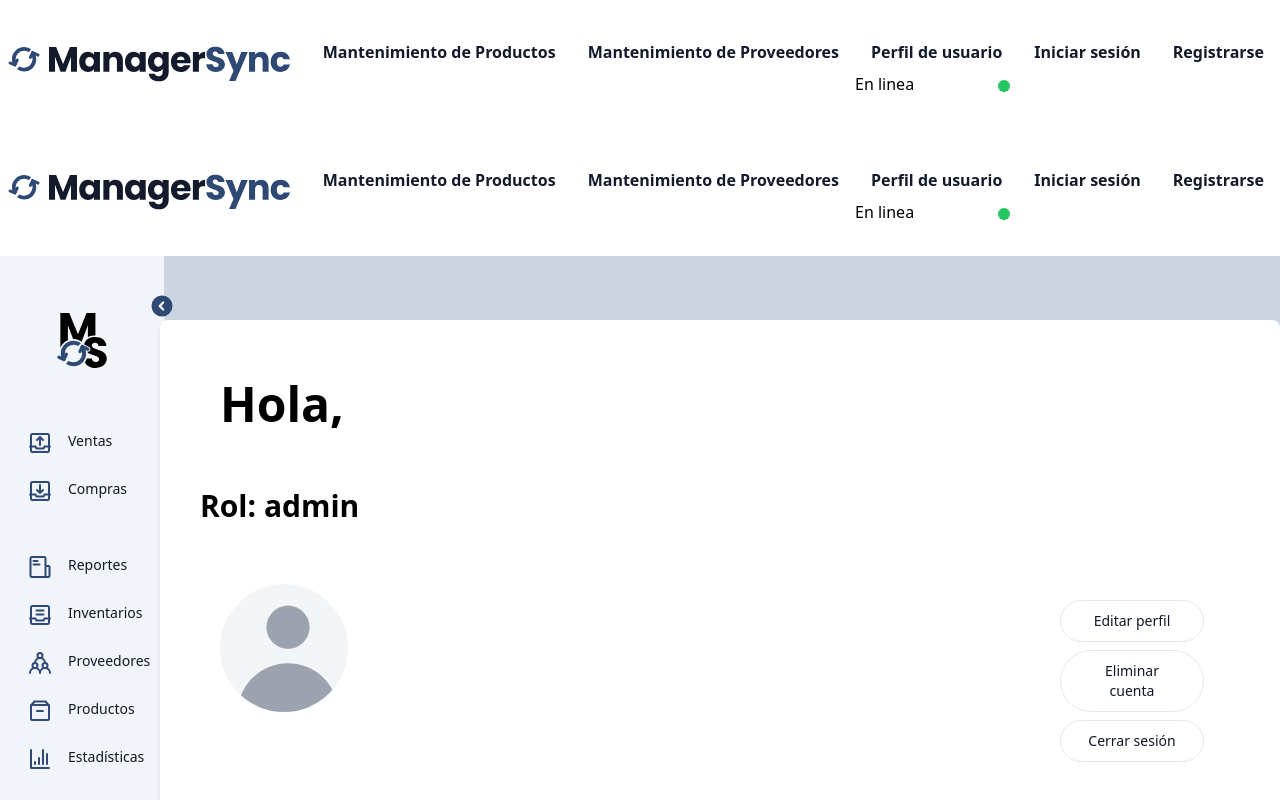
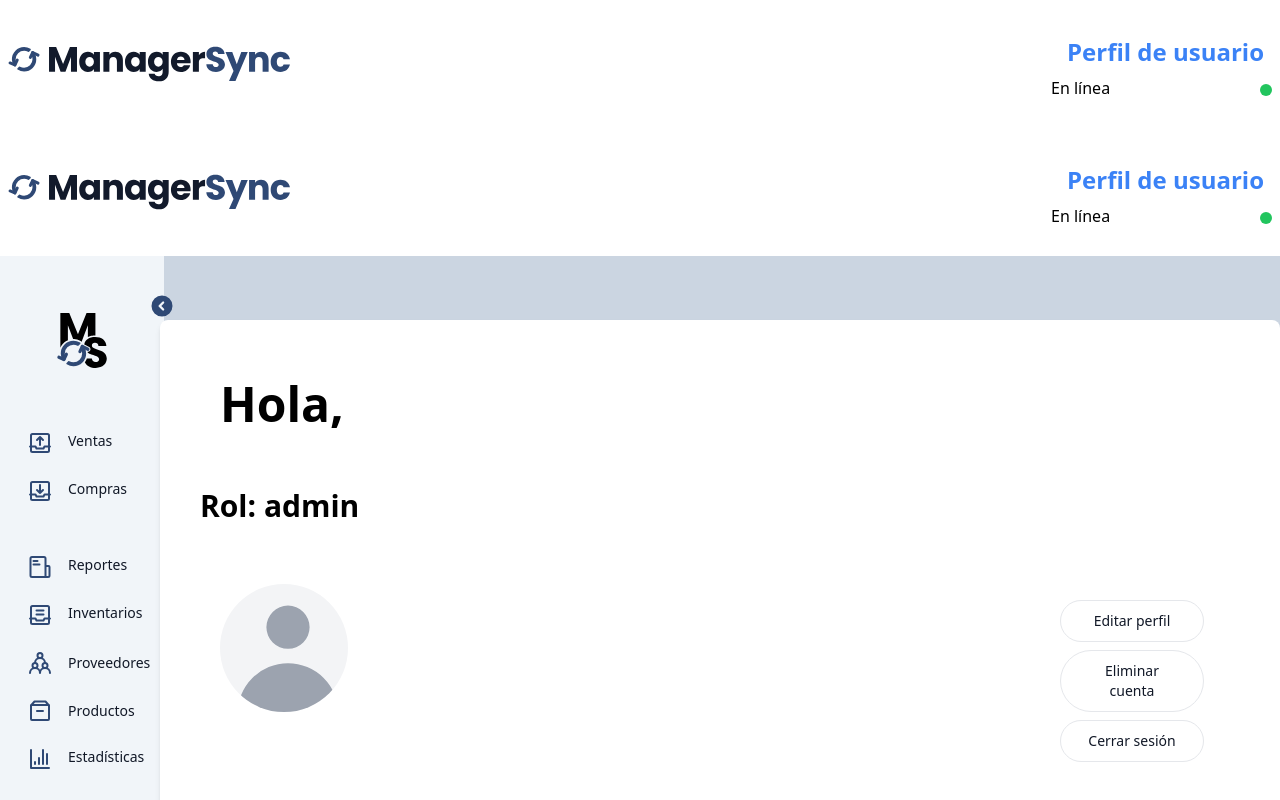
Before and after one commit to brsflls/ManagerSync-Desarrollo, a React (Vite) app: page /HomePage in a window 1280 px wide. Shown: the top 800 px of the page. Built offline with nearby package versions, Linux system fonts and the light colour scheme; sample sign-in values are in the browser's storage.

Commit message:
demo_ajustado

```diff
--- a/src/components/Header.jsx
+++ b/src/components/Header.jsx
@@ -1,47 +1,52 @@
-import React, { useState } from 'react'
-import {Link} from "react-router-dom"
+import React, { useState } from 'react';
+import { Link } from "react-router-dom";
 import { ReactSVG } from 'react-svg';
 import { useUser } from './hooks/UserContext';
 import "../../dev/css/components/_header.css";
 
 export const Header = () => {
-    const [menuOpen, setMenuOpen] = useState(false)
+    const [menuOpen, setMenuOpen] = useState(false);
     const { user } = useUser();
 
     return (
         <nav>
-            <Link to="/" className="logo">
+            {/* Condicional para redirigir según el estado de autenticación */}
+            <Link to={user ? "/Settings" : "/"} className="logo">
                 <ReactSVG src="src/assets/logo-completo.svg" />
+            </Link>
 
-            </Link>
-            <div className="menu" onClick={()=>{setMenuOpen(!menuOpen)}}>
+            <div className="menu" onClick={() => setMenuOpen(!menuOpen)}>
                 <span></span>
                 <span></span>
                 <span></span>
             </div>
+
             <ul className={menuOpen ? "open" : ""}>
+                {/* Mostrar solo si el usuario está autenticado */}
+                {user ? (
                     <li>
-                <Link to="/MantenimientoProductos">Mantenimiento de Productos</Link>
+                        <Link
+                            to="/Settings"
+                            className="text-blue-500 text-2xl"
+                        >
+                            Perfil de usuario
+                        </Link>
+                        <div className="relative">
+                            <div className="w-3 h-3 bg-green-500 rounded-full absolute top-2 right-2" />En línea
+                        </div>
                     </li>
-            <li>
-                <Link to="/MantenimientoProveedores">Mantenimiento de Proveedores</Link>
-            </li>
-            <li>
-                <Link to="/Settings">Perfil de usuario</Link>
-
-                {user && ( // Mostrar el círculo verde si hay un usuario autenticado
-                <div className="relative">
-                    <div className="w-3 h-3 bg-green-500 rounded-full absolute top-2 right-2" />En linea
-                </div>
-            )}
-            </li>
+                ) : (
+                    // Mostrar solo si no hay usuario autenticado
+                    <>
                         <li>
                             <Link to="/Login">Iniciar sesión</Link>
                         </li>
                         <li>
                             <Link to="/Registro">Registrarse</Link>
                         </li>
-
+                    </>
+                )}
             </ul>
-    </nav>)
-}
+        </nav>
+    );
+};
--- a/src/components/Sidebar.jsx
+++ b/src/components/Sidebar.jsx
@@ -1,4 +1,5 @@
 import { useState } from "react";
+import { Link } from "react-router-dom"; // Importa Link
 import logoImage from '../assets/logo-reducido.svg';
 import controlImage from '../assets/control.svg';
 
@@ -7,60 +8,67 @@ export function Sidebar() {
     const Menus = [
         { title: "Ventas", src: "Ventas" },
         { title: "Compras", src: "Compras" },
-    { title: "Reportes", src: "Reportes" , gap: true  },
+        { title: "Reportes", src: "Reportes", gap: true },
         { title: "Inventarios", src: "Inventarios" },
-    { title: "Proveedores", src: "Proveedores" },
-    { title: "Productos", src: "Productos" },
+        {
+            title: "Proveedores",
+            src: "Proveedores",
+            link: "/MantenimientoProveedores" // Añadir enlace para Proveedores
+        },
+        {
+            title: "Productos",
+            src: "Productos",
+            link: "/MantenimientoProductos" // Añadir enlace para Productos
+        },
         { title: "Estadísticas", src: "Estadisticas" },
-    { title: "Configuración", src: "Configuracion",  gap: true },
+        { title: "Configuración", src: "Configuracion", gap: true },
         { title: "Cerrar sesión", src: "CerrarSesion" },
     ];
 
     return (
         <div className="flex">
-    <div
-        className={` ${open ? "w-72" : "w-20 "} bg-slate-100 h-900 p-5 pt-8 relative duration-300`}
-    >
-
-
+            <div className={` ${open ? "w-72" : "w-20 "} bg-slate-100 h-900 p-5 pt-8 relative duration-300`}>
                 <img
                     src={controlImage}
-            className={`absolute cursor-pointer -right-3 top-9 w-7 border-slate-100
-            border-5 rounded-full ${!open && "rotate-180"}`}
+                    className={`absolute cursor-pointer -right-3 top-9 w-7 border-slate-100 border-5 rounded-full ${!open && "rotate-180"}`}
                     onClick={() => setOpen(!open)}
                     alt="Control"
                 />
 
-
                 <div className="flex gap-x-4 items-center">
-
-
                     <img
                         src={logoImage}
-            className={`cursor-pointer duration-500 ${
-            open && "rotate-[360deg]"}`}
+                        className={`cursor-pointer duration-500 ${open && "rotate-[360deg]"}`}
                         alt="Logo"
                     />
-
-
                 </div>
                 <ul className="pt-6">
                     {Menus.map((Menu, index) => (
                         <li
                             key={index}
-            className={`flex text-sm rounded-md p-2 cursor-pointer active:slate-200 hover:bg-slate-400 hover:text-slate-700 font-medium hover:text-bold text-gray-900 items-left gap-x-4
-            ${Menu.gap ? "mt-9" : "mt-2"} ${
-                index === 0 && "bg-light-white"
-            } `}
+                            className={`flex text-sm rounded-md p-2 cursor-pointer active:slate-200 hover:bg-slate-400 hover:text-slate-700 font-medium hover:text-bold text-gray-900 items-left gap-x-4 ${Menu.gap ? "mt-9" : "mt-2"} ${index === 0 && "bg-light-white"}`}
                         >
-            <img src={`./src/assets/${Menu.src}.svg`} />
-            <span className={`${!open && "hidden"} origin-left duration-200`}>
-                {Menu.title}
-            </span>
+                            {/* Si el item es 'Productos' o 'Proveedores', lo envolvemos en un <Link> */}
+                            {Menu.title === "Productos" ? (
+                                <Link to={Menu.link} className="flex items-center gap-x-4">
+                                    <img src={`./src/assets/${Menu.src}.svg`} alt={Menu.title} />
+                                    <span className={`${!open && "hidden"} origin-left duration-200`}>{Menu.title}</span>
+                                </Link>
+                            ) : Menu.title === "Proveedores" ? (
+                                <Link to={Menu.link} className="flex items-center gap-x-4">
+                                    <img src={`./src/assets/${Menu.src}.svg`} alt={Menu.title} />
+                                    <span className={`${!open && "hidden"} origin-left duration-200`}>{Menu.title}</span>
+                                </Link>
+                            ) : (
+                                <>
+                                    <img src={`./src/assets/${Menu.src}.svg`} alt={Menu.title} />
+                                    <span className={`${!open && "hidden"} origin-left duration-200`}>{Menu.title}</span>
+                                </>
+                            )}
                         </li>
                     ))}
                 </ul>
             </div>
         </div>
     );
-};
+}
--- a/src/components/routes/RouteMain.jsx
+++ b/src/components/routes/RouteMain.jsx
@@ -24,7 +24,7 @@ export function RouteMain() {
         <Route path="/" element={<LoadingPage />} />
         <Route path="/LogIn" element={<Login />} />
         <Route path="/Registro" element={<Register />} />
-        <Route path="/Sidebar" element={<Sidebar/>} />
+        <Route path="/Sidebar" element={<ProtectedRoute><Sidebar/></ProtectedRoute>} />
         <Route path="/Registro_cliente" element={<Registro_cliente />} />
         <Route path="/Registro_factura" element={<Registro_factura />} />
         <Route path="/Reporte_general" element={<Reporte_general />} />
```
Also changed, not shown: 1 other file (tests, documents, lock files or other folders). Lines whose indentation alone changed are shown as unchanged.
